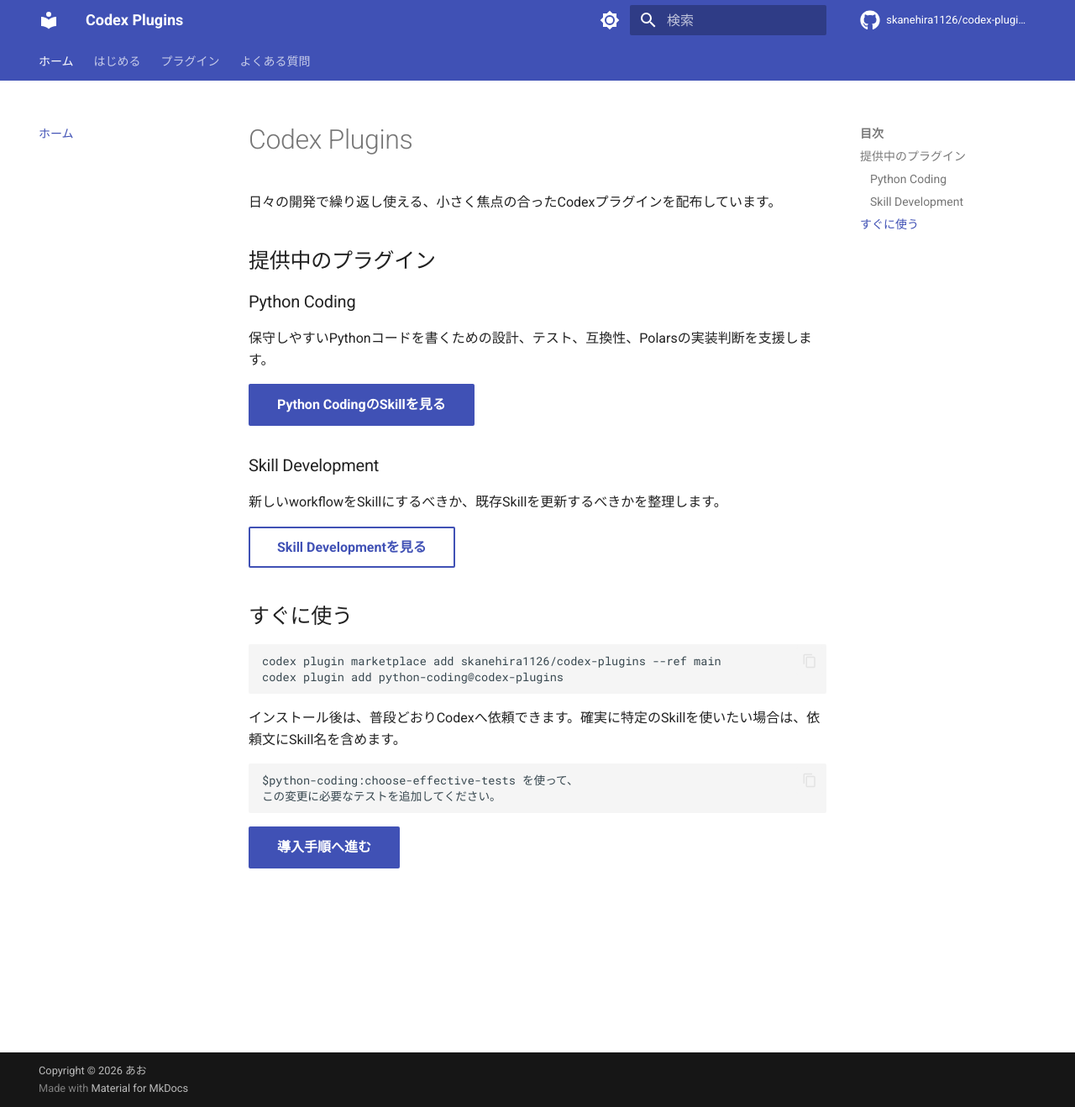
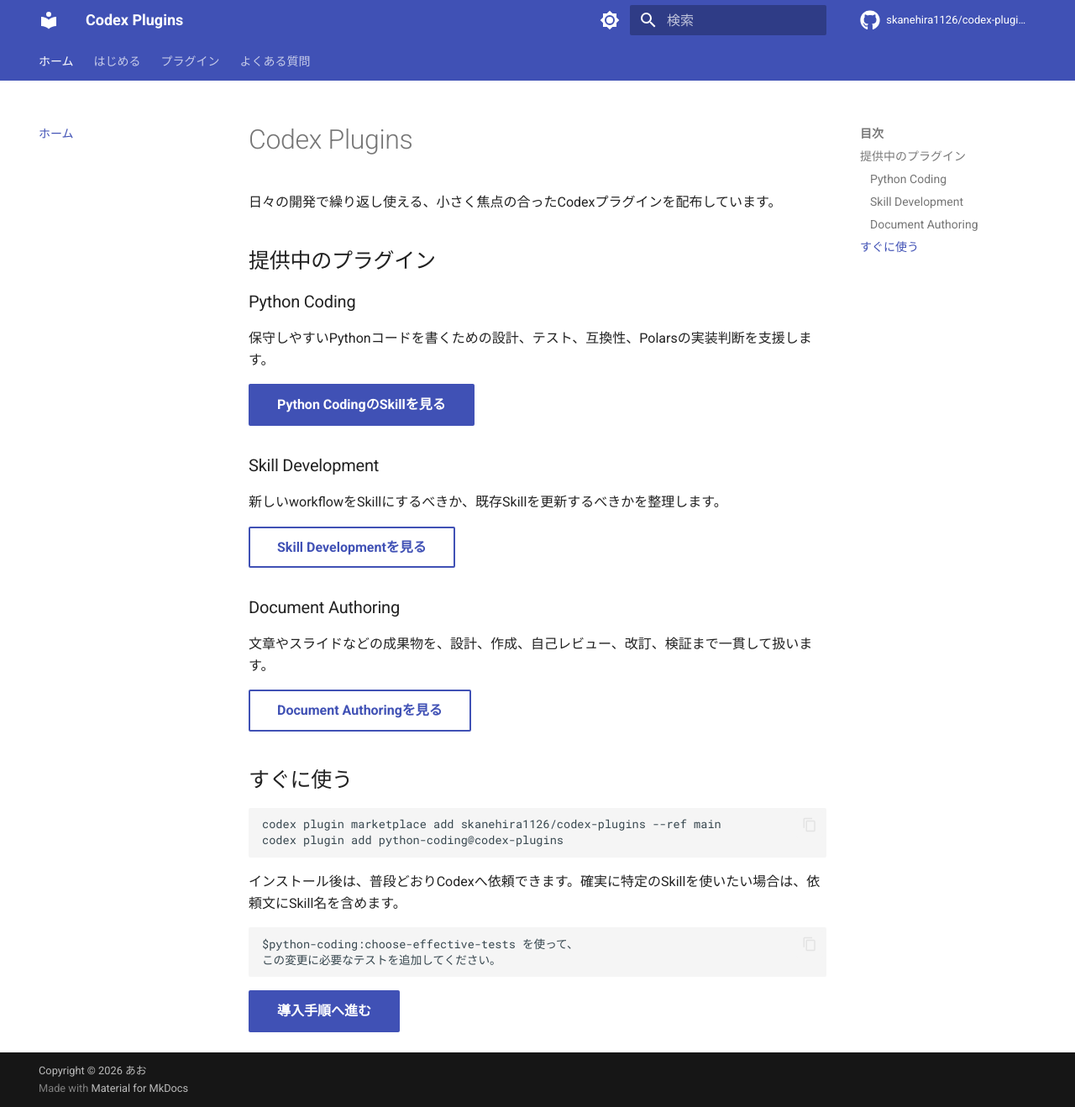
Before and after one commit to skanehira1126/codex-plugins, an MkDocs documentation site: the page built from docs/index.md, in a window 1280 px wide and 1318 px high. Shown: the whole window at 84% size. Built offline with MkDocs 1.6.1 and Material for MkDocs 9.7.7, drawn with Linux system fonts in a browser that asks for light colours; comment, search, counter and statistics services are not loaded.

Commit message:
Document the authoring plugin

````diff
--- a/docs/index.md
+++ b/docs/index.md
@@ -16,6 +16,12 @@
 
 [Skill Developmentを見る](plugins/skill-development.md){ .md-button }
 
+### Document Authoring
+
+文章やスライドなどの成果物を、設計、作成、自己レビュー、改訂、検証まで一貫して扱います。
+
+[Document Authoringを見る](plugins/document-authoring.md){ .md-button }
+
 ## すぐに使う
 
 ```bash
--- a/mkdocs.yml
+++ b/mkdocs.yml
@@ -1,6 +1,6 @@
 # yaml-language-server: $schema=https://squidfunk.github.io/mkdocs-material/schema.json
 site_name: Codex Plugins
-site_description: PythonコーディングとCodex Skill開発を支援する個人用Codex plugin marketplace
+site_description: Pythonコーディング、Codex Skill開発、文書的な成果物のauthoringを支援する個人用Codex plugin marketplace
 site_url: https://skanehira1126.github.io/codex-plugins/
 repo_url: https://github.com/skanehira1126/codex-plugins
 repo_name: skanehira1126/codex-plugins
@@ -40,6 +40,7 @@ nav:
   - プラグイン:
       - Python Coding: plugins/python-coding.md
       - Skill Development: plugins/skill-development.md
+      - Document Authoring: plugins/document-authoring.md
   - よくある質問: faq.md
 
 plugins:
````
Also changed, not shown: README.md (+10 -0 lines), docs/getting-started.md (+7 -0 lines), docs/plugins/document-authoring.md (added, +50 -0 lines).
